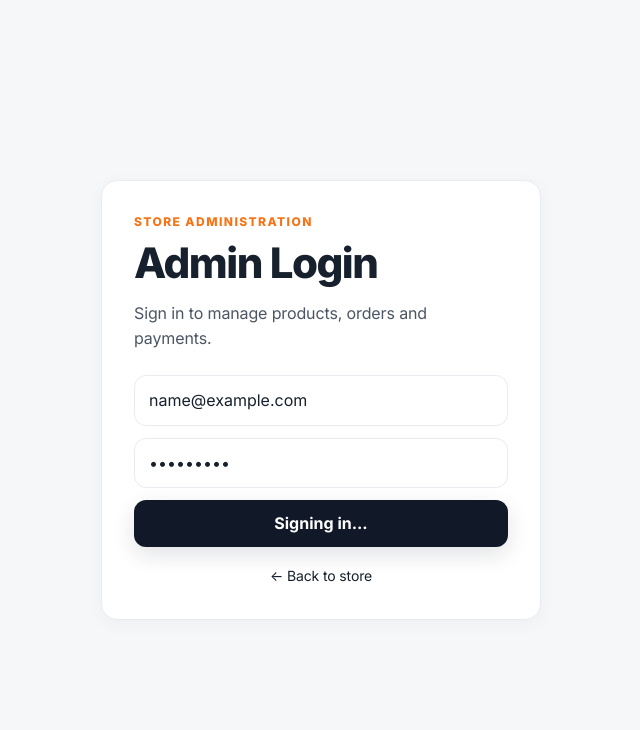
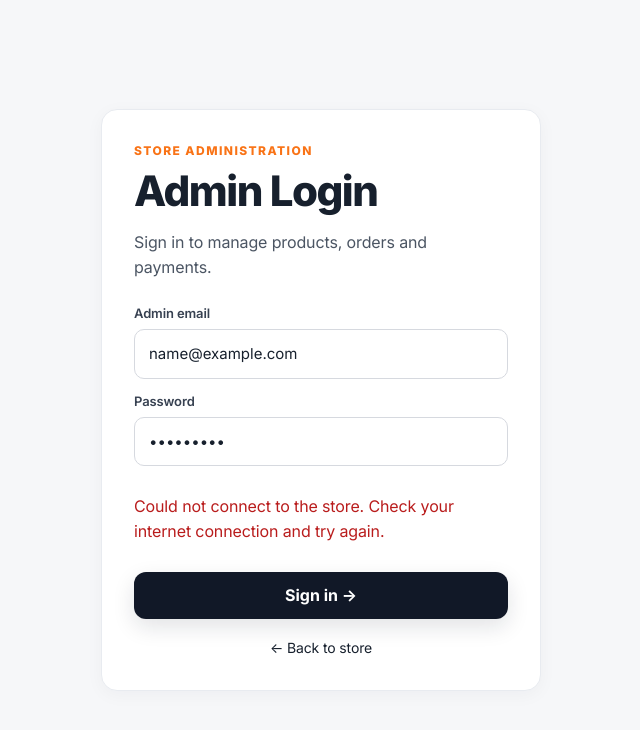
Before and after one commit to asmasud500/E-commerce-, a Next.js app: page /admin/login in a window 1280 px wide. Both pictures are taken after typing "name@example.com", "Sample123" into the empty fields and a click on the button "Sign in →". Shown: the top 730 px of the page, without its empty margins (319-959 px from the left). Built offline with nearby package versions, Linux system fonts and the light colour scheme; no server answers.

Commit message:
Improve admin login reliability and accessible error feedback

```diff
--- a/app/admin/login/page.tsx
+++ b/app/admin/login/page.tsx
@@ -1,2 +1,41 @@
-"use client";import{useState}from"react";import{useEffect}from"react";
-export default function Login(){const[email,setEmail]=useState(""),[password,setPassword]=useState(""),[error,setError]=useState(""),[busy,setBusy]=useState(false);async function submit(e:React.FormEvent){e.preventDefault();setError("");setBusy(true);const r=await fetch("/api/admin/auth/login",{method:"POST",headers:{"Content-Type":"application/json"},body:JSON.stringify({email,password})});if(r.ok)location.href="/admin";else setError((await r.json()).error||"Login failed");setBusy(false)}return <main style={{minHeight:"100vh",display:"grid",placeItems:"center",padding:24}}><section className="admin-card" style={{width:"100%",maxWidth:440,padding:32}}><div className="admin-kicker">Store administration</div><h1 style={{fontSize:42,margin:"8px 0"}}>Admin Login</h1><p>Sign in to manage products, orders and payments.</p><form onSubmit={submit} style={{display:"grid",gap:12,marginTop:24}}><input required type="email" autoComplete="email" placeholder="Admin email" value={email} onChange={e=>setEmail(e.target.value)}/><input required type="password" autoComplete="current-password" placeholder="Password" value={password} onChange={e=>setPassword(e.target.value)}/>{error&&<p style={{color:"#b91c1c"}}>{error}</p>}<button disabled={busy} style={{background:"#111827",color:"#fff"}}>{busy?"Signing in...":"Sign in →"}</button></form><a href="/" style={{display:"block",marginTop:18,textAlign:"center",fontSize:14}}>← Back to store</a></section></main>}
+"use client";
+import {useState} from "react";
+
+export default function Login(){
+ const [email,setEmail]=useState("");
+ const [password,setPassword]=useState("");
+ const [error,setError]=useState("");
+ const [busy,setBusy]=useState(false);
+
+ async function submit(e:React.FormEvent){
+  e.preventDefault();
+  if(busy)return;
+  setError("");setBusy(true);
+  try{
+   const response=await fetch("/api/admin/auth/login",{
+    method:"POST",headers:{"Content-Type":"application/json"},
+    body:JSON.stringify({email:email.trim(),password}),cache:"no-store"
+   });
+   const data=await response.json().catch(()=>({}));
+   if(!response.ok){setError(typeof data.error==="string"?data.error:"Sign-in failed. Check your credentials and try again.");return;}
+   window.location.assign("/admin");
+  }catch{
+   setError("Could not connect to the store. Check your internet connection and try again.");
+  }finally{setBusy(false);}
+ }
+
+ return <main style={{minHeight:"100vh",display:"grid",placeItems:"center",padding:24}}>
+  <section className="admin-card" style={{width:"100%",maxWidth:440,padding:32}} aria-labelledby="admin-login-title">
+   <div className="admin-kicker">Store administration</div>
+   <h1 id="admin-login-title" style={{fontSize:42,margin:"8px 0"}}>Admin Login</h1>
+   <p>Sign in to manage products, orders and payments.</p>
+   <form onSubmit={submit} style={{display:"grid",gap:12,marginTop:24}}>
+    <label className="fld"><span>Admin email</span><input required type="email" autoComplete="username" maxLength={254} placeholder="Admin email" value={email} onChange={e=>setEmail(e.target.value)}/></label>
+    <label className="fld"><span>Password</span><input required type="password" autoComplete="current-password" maxLength={128} placeholder="Password" value={password} onChange={e=>setPassword(e.target.value)}/></label>
+    {error&&<p role="alert" aria-live="polite" style={{color:"#b91c1c"}}>{error}</p>}
+    <button type="submit" disabled={busy} style={{background:"#111827",color:"#fff"}}>{busy?"Signing in…":"Sign in →"}</button>
+   </form>
+   <a href="/" style={{display:"block",marginTop:18,textAlign:"center",fontSize:14}}>← Back to store</a>
+  </section>
+ </main>
+}
```
